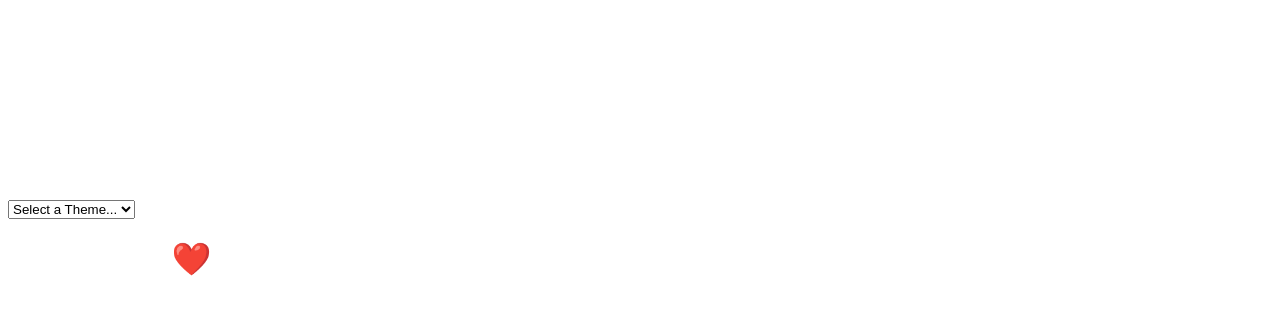
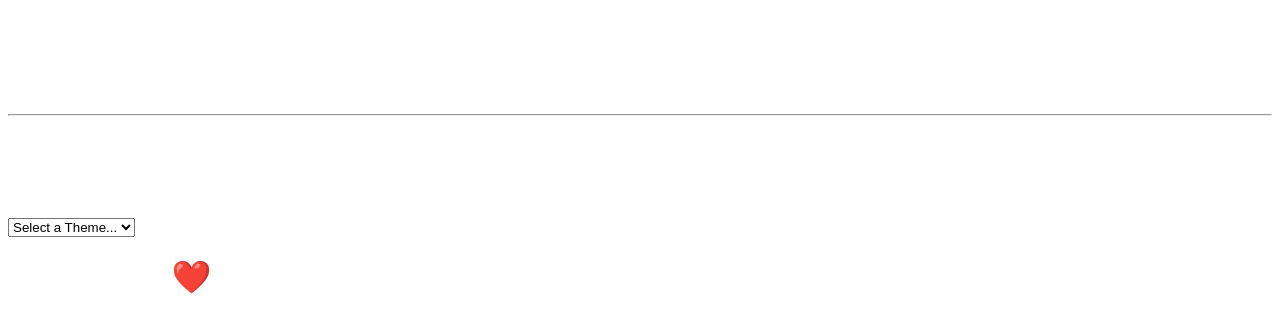
Before and after one commit to loganbriggs08/GoSearch, a React (Vite) app in the folder frontend/: page / in a window 1280 px wide. Shown: the top 332 px of the page. Built offline with nearby package versions, Linux system fonts and the light colour scheme.

Commit message:
Add divider to settings menu

```diff
--- a/frontend/src/Settings.tsx
+++ b/frontend/src/Settings.tsx
@@ -12,8 +12,8 @@ function SettingsComponent() {
             <div id="header" className="header-div">
                 <h1>Settings:</h1>
                 <p>The Settings below are automatically saved after being updated.</p>
+                <hr class="rounded"/>
             </div>
-
 
             <div className="dropdown-container">
                 <h2>Select a Theme:</h2>
@@ -26,8 +26,7 @@ function SettingsComponent() {
                 </select>
             </div>
 
-
-            <div id="footer" className="footer-div">
+            <div id="settings-footer" className="settings-footer-div">
                 <h1>Made with ❤️ by Katsu.</h1>
             </div>
         </div>
```
